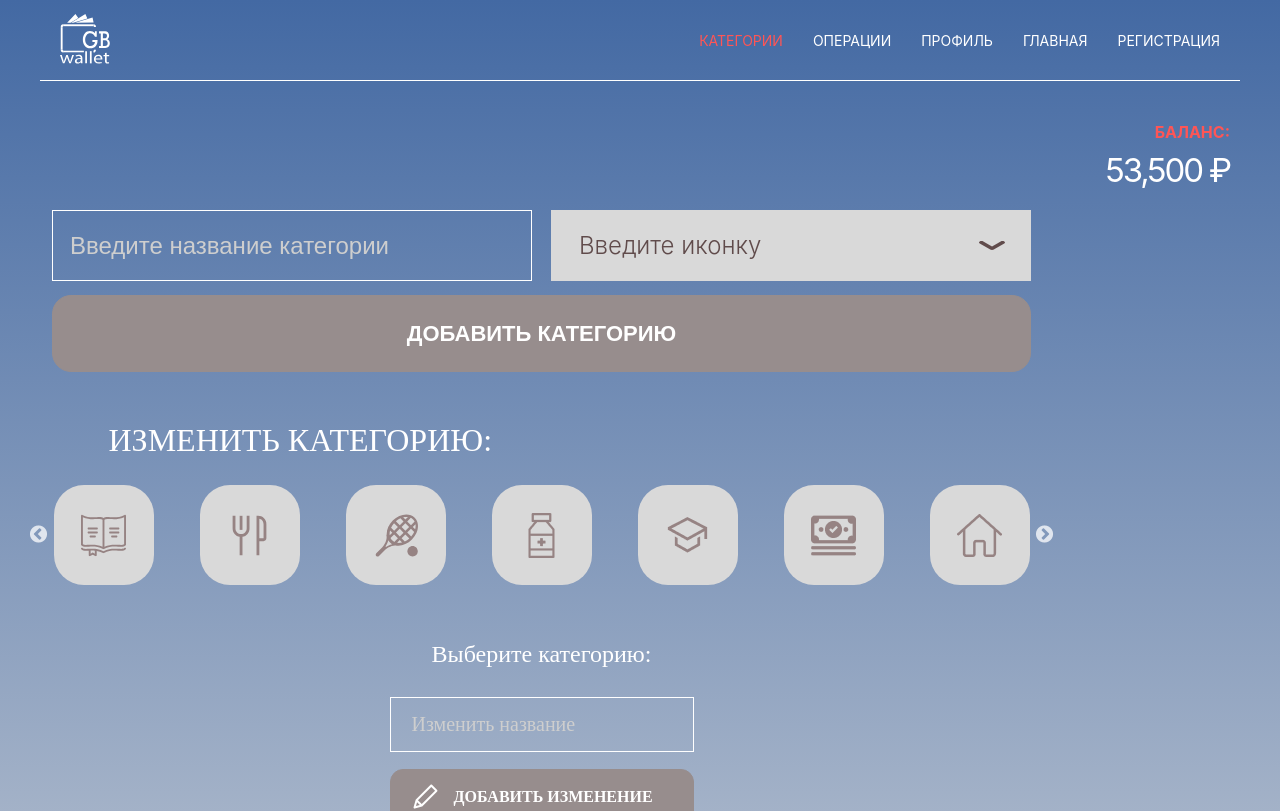
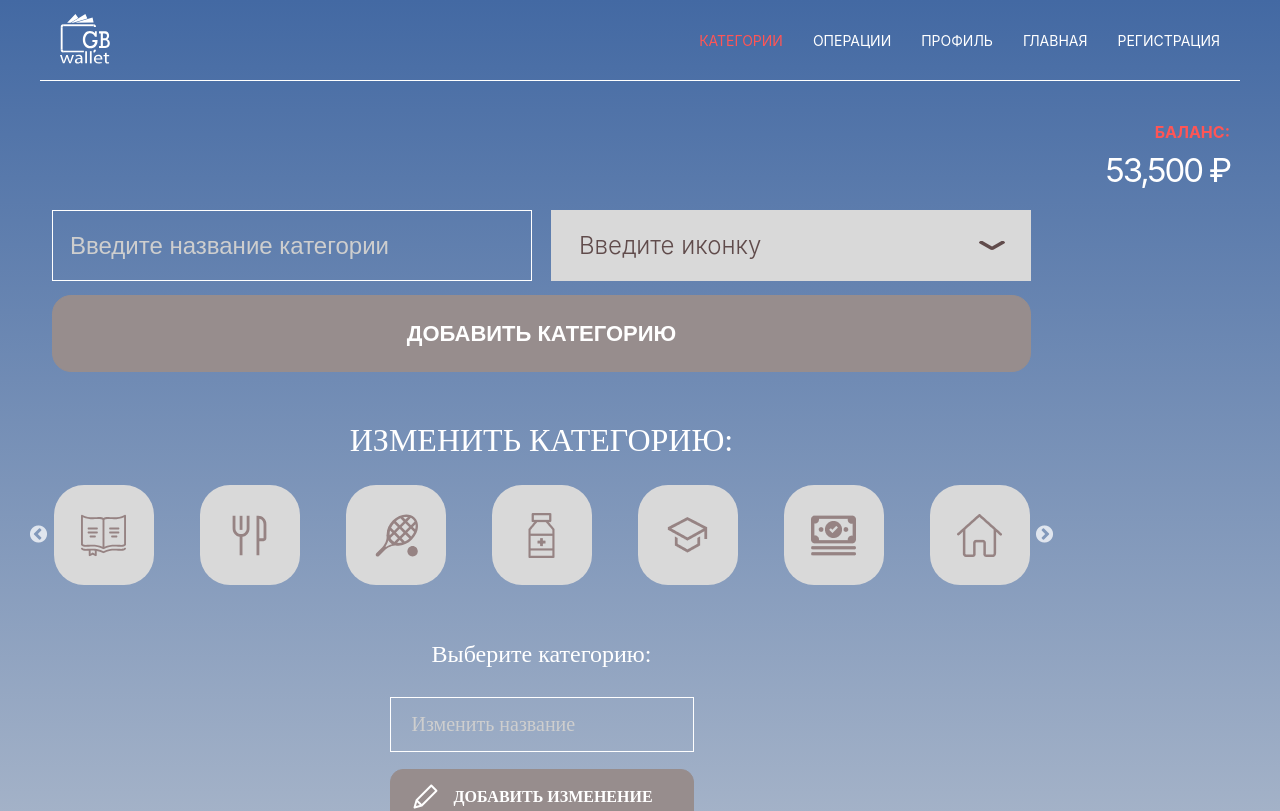
Before and after one commit to Mercique/Wallet-project, a React (Create React App) app: page /category in a window 1280 px wide. Shown: the top 811 px of the page. Built offline with nearby package versions, Linux system fonts and the light colour scheme.

Commit message:
Some fixes

```diff
--- a/src/components/Footer/Footer.jsx
+++ b/src/components/Footer/Footer.jsx
@@ -1,3 +1,4 @@
+import { Logo } from "../Logo/Logo";
 import styles from "./Footer.module.css";
 
 export const Footer = () => {
@@ -17,7 +18,7 @@ export const Footer = () => {
     <div className={styles.footer}>
       <div className={styles.contentWrapper}>
           <div className={styles.logoFooter}>
-              <a href="/"><img src="logo.svg" width={80} height={80} alt="logo"/></a>
+              <Logo width={80} height={80} />
               <div className={styles.copyright}>© 2022</div>
           </div>
           <div className={styles.participantsWrapper}>
--- a/src/components/Header/Header.jsx
+++ b/src/components/Header/Header.jsx
@@ -7,7 +7,7 @@ import { Logo } from "../Logo/Logo";
 export function Header({ cookie, navList }) {
   return (
     <NavbarBS className={styles.header}>
-      <Logo />
+      <Logo width={50} height={50} />
       <Nav className={styles.wrp}>
         { navList.map((navItem, idx) => (
           <Nav.Link
--- a/src/components/Logo/Logo.jsx
+++ b/src/components/Logo/Logo.jsx
@@ -1,5 +1,12 @@
 import styles from "./Logo.module.css";
 
-export function Logo() {
-  return <a href="/" className={styles.logoImage}><img src="/logo.svg" width={50} height={50} alt={'logo'}/></a>;
+export function Logo({ width, height }) {
+  return (
+    <a
+      href={document.cookie ? "/operations" : "/"}
+      className={styles.logoImage}
+    >
+      <img src="/logo.svg" width={width} height={height} alt={"logo"} />
+    </a>
+  );
 }
--- a/src/pages/Category/Category.jsx
+++ b/src/pages/Category/Category.jsx
@@ -86,7 +86,7 @@ export const Category = () => {
               { categoryError ? (
                 <div className={styles.categoryError}>{categoryError}</div>
               ) : (
-                <>
+                <div className={styles.categorySuccess}>
                   <h2 className={styles.sliderHeader}>Изменить категорию:</h2>
                   { categoryList.length <= 7 ? (
                     <div className={styles.categoryIconWrapper}>
@@ -115,7 +115,7 @@ export const Category = () => {
                   ) : (
                     <h3 className={styles.categoryErrorDelete}>{categoryErrorDelete}</h3>
                   ) }
-                </>
+                </div>
               ) }
             </div>
             <form className={styles.changeArea} onSubmit={(e) => e.preventDefault()}>
--- a/src/pages/Category/Category.module.css
+++ b/src/pages/Category/Category.module.css
@@ -63,9 +63,16 @@
   align-items: center;
 }
 
+.categorySuccess {
+  display: flex;
+  flex-direction: column;
+  align-items: center;
+  justify-content: center;
+}
+
 .sliderHeader {
   margin: 0;
-  padding: 43px 0 19px 55px;
+  padding: 43px 0 19px;
   font-family: "Hind";
   font-style: normal;
   font-weight: 300;
```
Also changed, not shown: src/App.jsx (+6 -2 lines).
